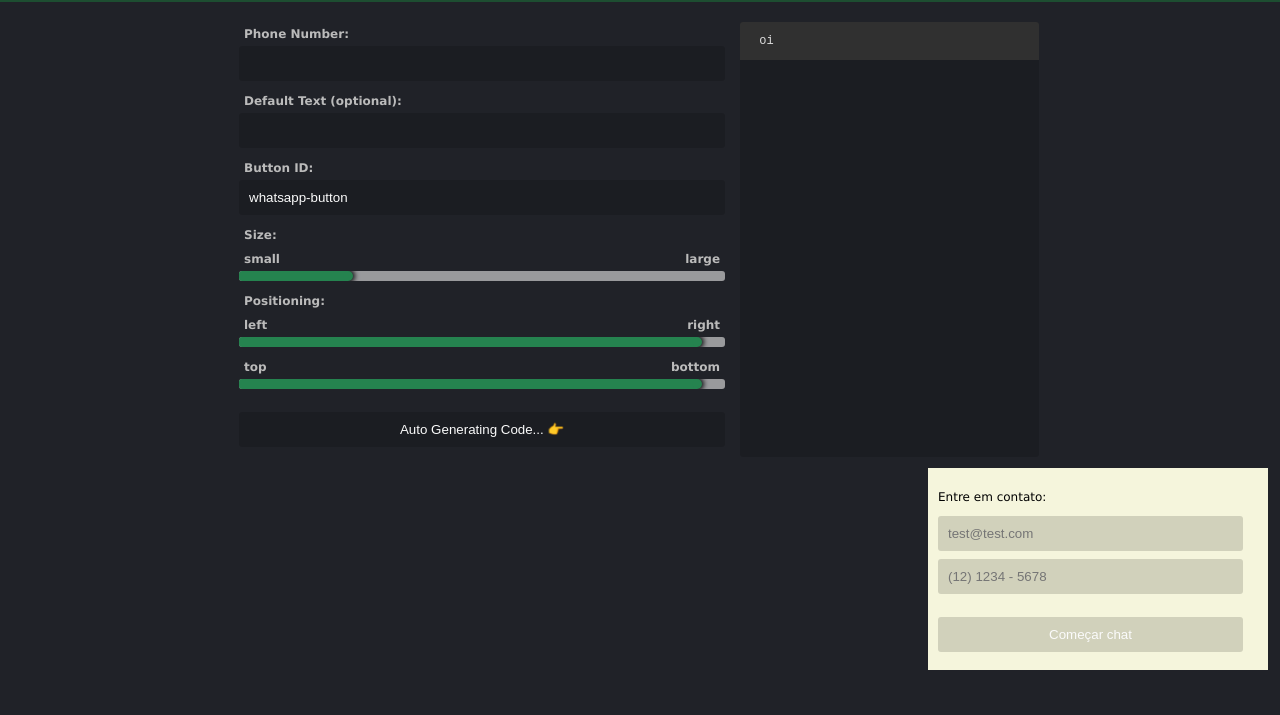
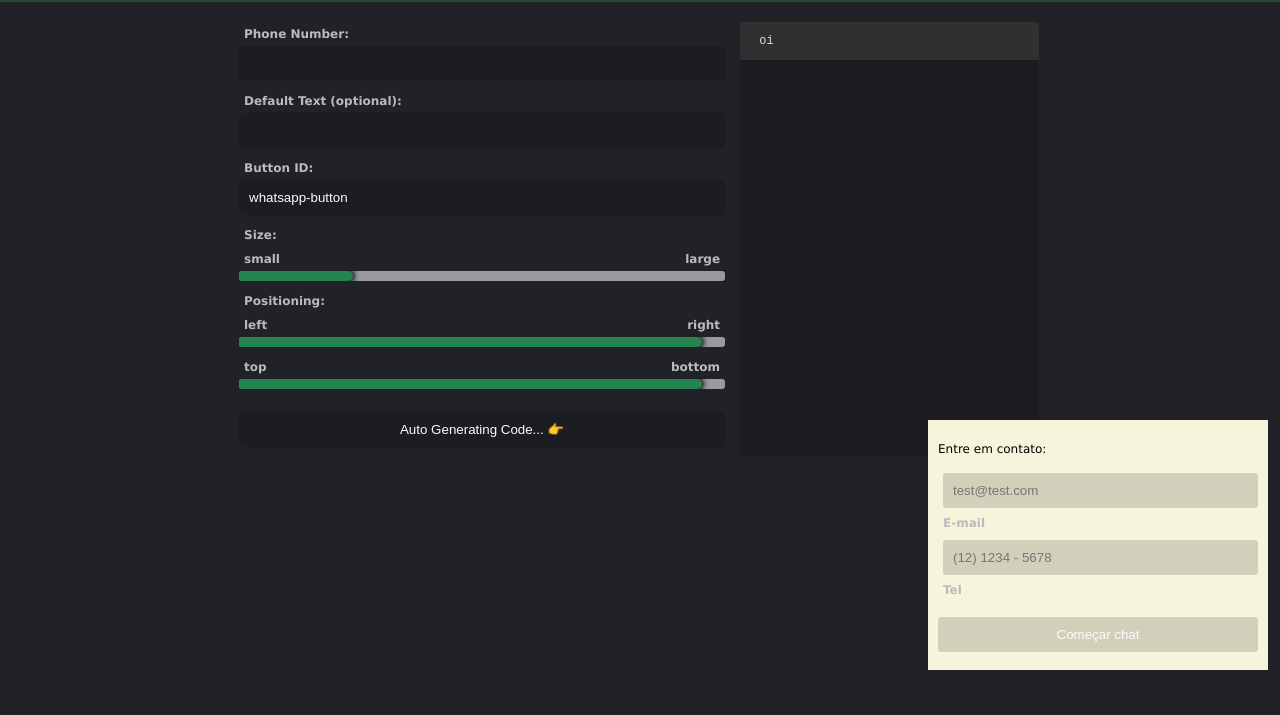
Before and after one commit to Thiory07/whatsapp-button-with-form, a website built with Vite: page index.html in a window 1280 px wide. Shown: the top 715 px of the page. Built offline with nearby package versions, Linux system fonts and the light colour scheme.

Commit message:
creating floating labels

```diff
--- a/index.html
+++ b/index.html
@@ -47,10 +47,18 @@
       margin-bottom: 130px;
       max-width: 320px;
       color: black;">
-        <form action="#">
+        <form action="#" style="
+        padding: 0;
+        margin: 0;">
           <p>Entre em contato:</p>
-          <input name="email" type="email" placeholder="test@test.com" required>
-          <input name="tel" type="tel" placeholder="(12) 1234 - 5678" required>
+          <label for="email">
+            <input name="email" type="email" placeholder="test@test.com" required>
+            <span>E-mail</span>
+          </label>
+          <label for="tel">
+            <input name="tel" type="tel" placeholder="(12) 1234 - 5678" required>
+            <span>Tel</span>
+          </label>
           <input name="tracker" type="hidden" placeholder="GCLID/DCLID/CLID">
           <input type="submit" value="Começar chat" >
         </form>
```
